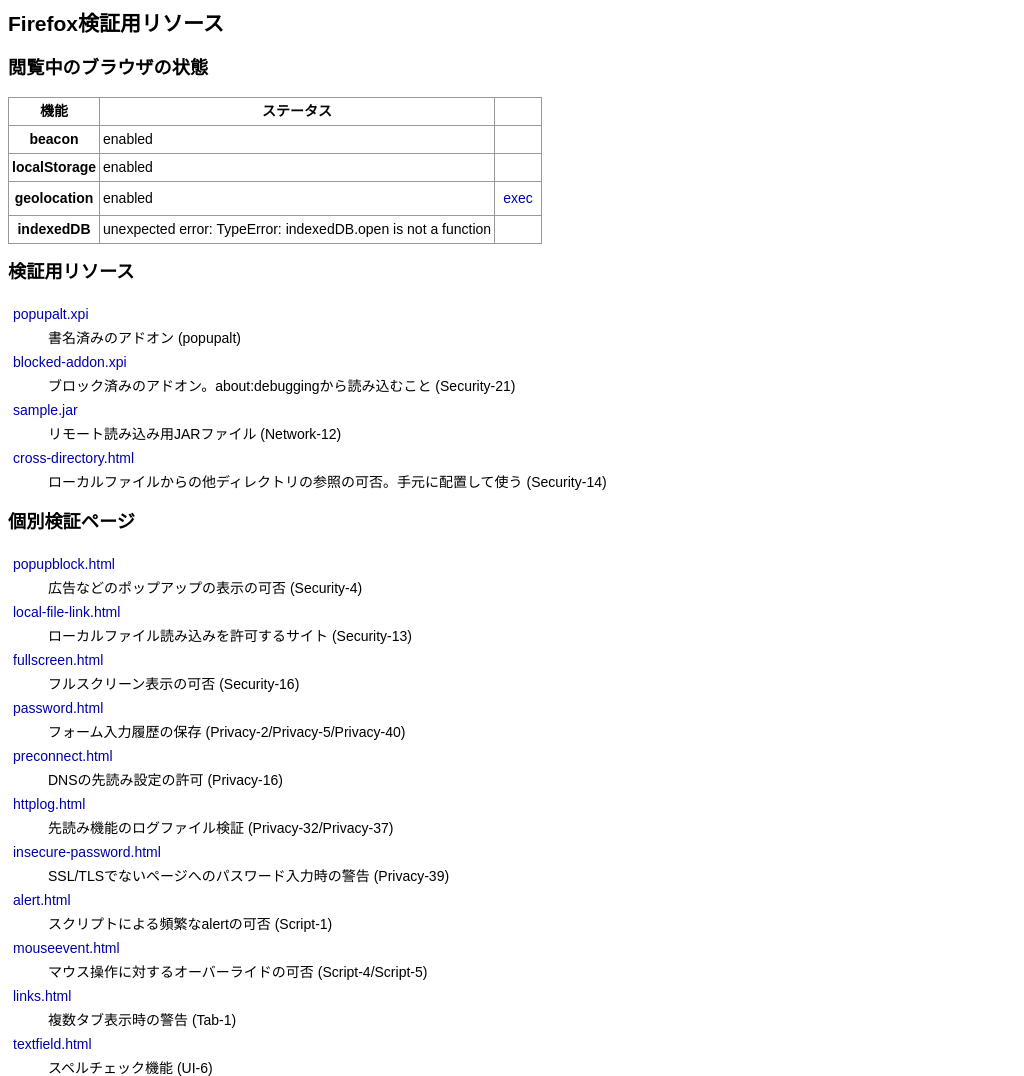
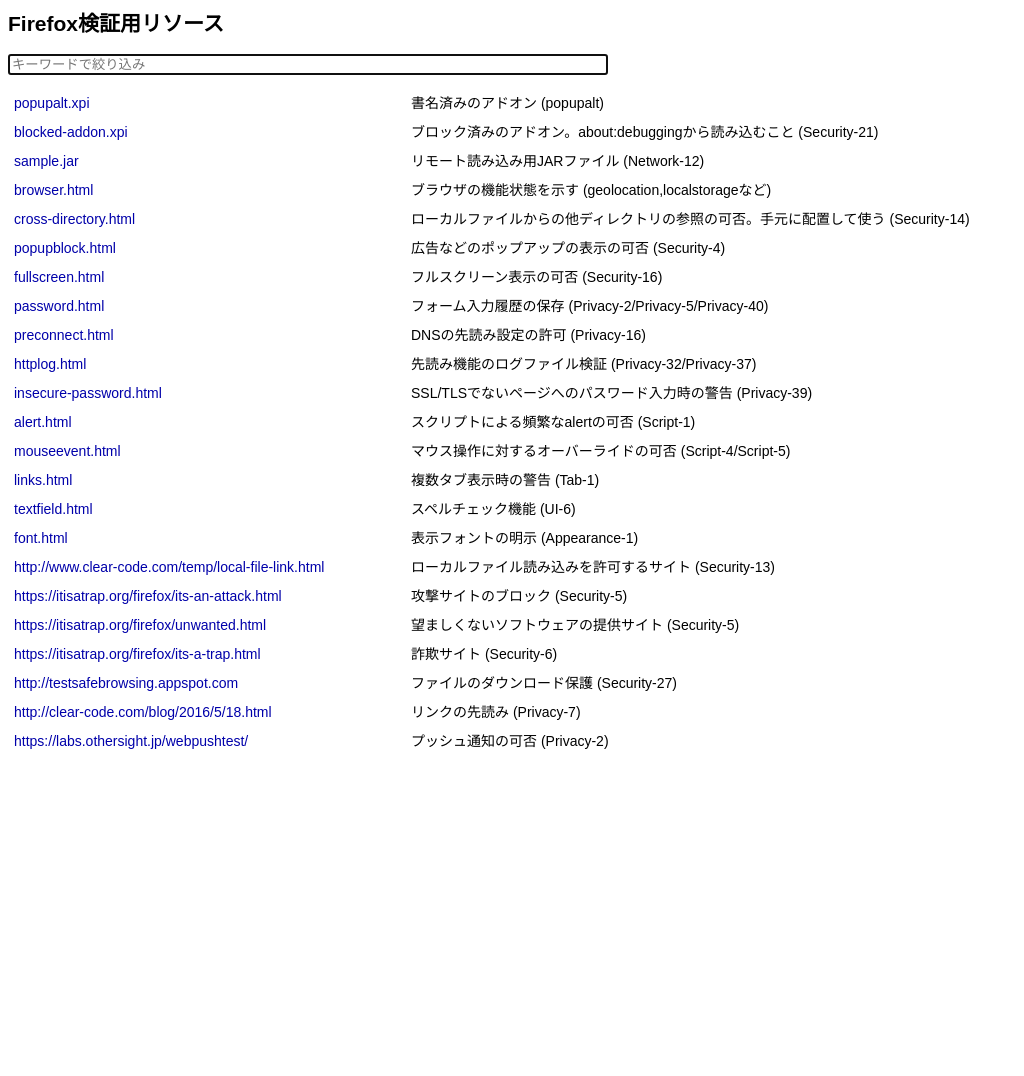
Before and after one commit to isabella232/firefox-support-common, a plain HTML site: page testcases/index.html in a window 1280 px wide. Shown: the top 1076 px of the page, without its empty margins (0-1024 px from the left). After the commit the page ends 800 px from the top, so only its background shows below. Drawn offline with Linux system fonts and the light colour scheme.

Commit message:
ESR60: Add search capability to index.html
This patch significantly improves the usability of this page (at
least for me).

```diff
--- a/testcases/index.html
+++ b/testcases/index.html
@@ -6,145 +6,127 @@
 h1 {font-size:1.5em}
 h2 {font-size:1.3em}
 table {font: inherit;border-collapse:collapse;}
-td,th{padding:3px;border: 1px solid #999;}
-a {text-decoration:none;color:#00a;display:inline-block;padding:3px 5px;}
+td,th{font-weight:normal;text-align:left;}
+th {width:400px;}
+a {text-decoration:none;color:#00a;display:block;padding:3px 5px;}
 a:visited {color:#00a;}
 </style>
 </head>
 <body>
 <h1>Firefox検証用リソース</h1>
-<h2>閲覧中のブラウザの状態</h2>
-<table>
-<tr><th>機能</th><th>ステータス</th><th></th></tr>
-<tr id='beacon'>
-  <th>beacon</th>
-  <td class='status'></td>
-  <td class='exec'><a href='javascript:;'></a></td>
+<p>
+<input style='width:600px;' placeholder='キーワードで絞り込み' autofocus type='text' id='q'>
+</p>
+
+<table id='links'>
+<tr>
+<th><a target='_blank' href='./{61FD08D8-A2CB-46c0-B36D-3F531AC53C12}.xpi'>popupalt.xpi</a></th>
+<td>書名済みのアドオン (popupalt)</td>
 </tr>
-<tr id='localStorage'>
-  <th>localStorage</th>
-  <td class='status'></td>
-  <td class='exec'><a href='javascript:;'></a></td>
+<tr>
+<th><a target='_blank' href='./blocked-addon.xpi'>blocked-addon.xpi</a></th>
+<td>ブロック済みのアドオン。about:debuggingから読み込むこと (Security-21)</td>
 </tr>
-<tr id='geolocation'>
-  <th>geolocation</th>
-  <td class='status'></td>
-  <td class='exec'><a href='javascript:;'>exec</a></td>
+<tr>
+<th><a target='_blank' href='./sample.jar'>sample.jar</a></th>
+<td>リモート読み込み用JARファイル (Network-12)</td>
 </tr>
-<tr id='indexedDB'>
-  <th>indexedDB</th>
-  <td class='status'></td>
-  <td class='exec'><a href='javascript:;'></a></td>
+<tr>
+<th><a target='_blank' href="./browser.html">browser.html</a></th>
+<td>ブラウザの機能状態を示す (geolocation,localstorageなど)</td>
+</tr>
+<tr>
+<th><a target='_blank' href="./cross-directory.html">cross-directory.html</a></th>
+<td>ローカルファイルからの他ディレクトリの参照の可否。手元に配置して使う (Security-14)</td>
+</tr>
+<tr>
+<th><a target='_blank' href="./popupblock.html">popupblock.html</a></th>
+<td>広告などのポップアップの表示の可否 (Security-4)</td>
+</tr>
+<tr>
+<th><a target='_blank' href="./fullscreen.html">fullscreen.html</a></th>
+<td>フルスクリーン表示の可否 (Security-16)</td>
+</tr>
+<tr>
+<th><a target='_blank' href="./password.html">password.html</a></th>
+<td>フォーム入力履歴の保存 (Privacy-2/Privacy-5/Privacy-40)</td>
+</tr>
+<tr>
+<th><a target='_blank' href="./preconnect.html">preconnect.html</a></th>
+<td>DNSの先読み設定の許可 (Privacy-16)</td>
+</tr>
+<tr>
+<th><a target='_blank' href="./httplog.html">httplog.html</a></th>
+<td>先読み機能のログファイル検証 (Privacy-32/Privacy-37)</td>
+</tr>
+<tr>
+<th><a target='_blank' href="./insecure-password.html">insecure-password.html</a></th>
+<td>SSL/TLSでないページへのパスワード入力時の警告 (Privacy-39)</td>
+</tr>
+<tr>
+<th><a target='_blank' href="./alert.html">alert.html</a></th>
+<td>スクリプトによる頻繁なalertの可否 (Script-1)</td>
+</tr>
+<tr>
+<th><a target='_blank' href="./mouseevent.html">mouseevent.html</a></th>
+<td>マウス操作に対するオーバーライドの可否 (Script-4/Script-5)</td>
+</tr>
+<tr>
+<th><a target='_blank' href="./links.html">links.html</a></th>
+<td>複数タブ表示時の警告 (Tab-1)</td>
+</tr>
+<tr>
+<th><a target='_blank' href="./textfield.html">textfield.html</a></th>
+<td>スペルチェック機能 (UI-6)</td>
+</tr>
+<tr>
+<th><a target='_blank' href="./font.html">font.html</a></th>
+<td>表示フォントの明示 (Appearance-1)</td>
+</tr>
+<tr>
+<th><a target='_blank' href="http://www.clear-code.com/temp/local-file-link.html">http://www.clear-code.com/temp/local-file-link.html</a></th>
+<td>ローカルファイル読み込みを許可するサイト (Security-13)</td>
+</tr>
+<tr>
+<th><a target='_blank' href="https://itisatrap.org/firefox/its-an-attack.html">https://itisatrap.org/firefox/its-an-attack.html</a></th>
+<td>攻撃サイトのブロック (Security-5)</td>
+</tr>
+<tr>
+<th><a target='_blank' href="https://itisatrap.org/firefox/unwanted.html">https://itisatrap.org/firefox/unwanted.html</a></th>
+<td>望ましくないソフトウェアの提供サイト (Security-5)</td>
+</tr>
+<tr>
+<th><a target='_blank' href="https://itisatrap.org/firefox/its-a-trap.html">https://itisatrap.org/firefox/its-a-trap.html</a></th>
+<td>詐欺サイト (Security-6)</td>
+</tr>
+<tr>
+<th><a target='_blank' href="http://testsafebrowsing.appspot.com/">http://testsafebrowsing.appspot.com</a></th>
+<td>ファイルのダウンロード保護 (Security-27)</td>
+</tr>
+<tr>
+<th><a target='_blank' href="http://clear-code.com/blog/2016/5/18.html">http://clear-code.com/blog/2016/5/18.html</a></th>
+<td>リンクの先読み (Privacy-7)</td>
+</tr>
+<tr>
+<th><a target='_blank' href="https://labs.othersight.jp/webpushtest/">https://labs.othersight.jp/webpushtest/</a></th>
+<td>プッシュ通知の可否 (Privacy-2)</td>
 </tr>
 </table>
-
-<h2>検証用リソース</h2>
-<dl>
-<dt><a target='_blank' href='./{61FD08D8-A2CB-46c0-B36D-3F531AC53C12}.xpi'>popupalt.xpi</a></dt>
-<dd>書名済みのアドオン (popupalt)</dd>
-<dt><a target='_blank' href='./blocked-addon.xpi'>blocked-addon.xpi</a></dt>
-<dd>ブロック済みのアドオン。about:debuggingから読み込むこと (Security-21)</dd>
-<dt><a target='_blank' href='./sample.jar'>sample.jar</a></dt>
-<dd>リモート読み込み用JARファイル (Network-12)</dd>
-<dt><a target='_blank' href="./cross-directory.html">cross-directory.html</a></dt>
-<dd>ローカルファイルからの他ディレクトリの参照の可否。手元に配置して使う (Security-14)</dd>
-</dl>
-
-<h2>個別検証ページ</h2>
-<dl>
-<dt><a target='_blank' href="./popupblock.html">popupblock.html</a></dt>
-<dd>広告などのポップアップの表示の可否 (Security-4)</dd>
-<dt><a target='_blank' href="http://www.clear-code.com/temp/local-file-link.html">local-file-link.html</a></dt>
-<dd>ローカルファイル読み込みを許可するサイト (Security-13)</dd>
-<dt><a target='_blank' href="./fullscreen.html">fullscreen.html</a></dt>
-<dd>フルスクリーン表示の可否 (Security-16)</dd>
-<dt><a target='_blank' href="./password.html">password.html</a></dt>
-<dd>フォーム入力履歴の保存 (Privacy-2/Privacy-5/Privacy-40)</dd>
-<dt><a target='_blank' href="./preconnect.html">preconnect.html</a></dt>
-<dd>DNSの先読み設定の許可 (Privacy-16)</dd>
-<dt><a target='_blank' href="./httplog.html">httplog.html</a></dt>
-<dd>先読み機能のログファイル検証 (Privacy-32/Privacy-37)</dd>
-<dt><a target='_blank' href="./insecure-password.html">insecure-password.html</a></dt>
-<dd>SSL/TLSでないページへのパスワード入力時の警告 (Privacy-39)</dd>
-<dt><a target='_blank' href="./alert.html">alert.html</a></dt>
-<dd>スクリプトによる頻繁なalertの可否 (Script-1)</dd>
-<dt><a target='_blank' href="./mouseevent.html">mouseevent.html</a></dt>
-<dd>マウス操作に対するオーバーライドの可否 (Script-4/Script-5)</dd>
-<dt><a target='_blank' href="./links.html">links.html</a></dt>
-<dd>複数タブ表示時の警告 (Tab-1)</dd>
-<dt><a target='_blank' href="./textfield.html">textfield.html</a></dt>
-<dd>スペルチェック機能 (UI-6)</dd>
-<dt><a target='_blank' href="./font.html">font.html</a></dt>
-<dd>表示フォントの明示 (Appearance-1)</dd>
-</dl>
-<h2>外部リンク</h2>
-<dl>
-<dt><a target='_blank' href="https://itisatrap.org/firefox/its-an-attack.html">https://itisatrap.org/firefox/its-an-attack.html</a></dt>
-<dd>攻撃サイトのブロック (Security-5)</dd>
-<dt><a target='_blank' href="https://itisatrap.org/firefox/unwanted.html">https://itisatrap.org/firefox/unwanted.html</a></dt>
-<dd>望ましくないソフトウェアの提供サイト (Security-5)</dd>
-<dt><a target='_blank' href="https://itisatrap.org/firefox/its-a-trap.html">https://itisatrap.org/firefox/its-a-trap.html</a></dt>
-<dd>詐欺サイト (Security-6)</dd>
-<dt><a target='_blank' href="http://testsafebrowsing.appspot.com/">http://testsafebrowsing.appspot.com</a></dt>
-<dd>ファイルのダウンロード保護 (Security-27)</dd>
-<dt><a target='_blank' href="http://clear-code.com/blog/2016/5/18.html">http://clear-code.com/blog/2016/5/18.html</a></dt>
-<dd>リンクの先読み (Privacy-7)</dd>
-<dt><a target='_blank' href="https://labs.othersight.jp/webpushtest/">https://labs.othersight.jp/webpushtest/</a></dt>
-<dd>プッシュ通知の可否 (Privacy-2)</dd>
-</dl>
-`
 </body>
 <script>
-function beacon() {
-  try {
-    navigator.sendBeacon('http://www.clear-code.com/beacon', '');
-    return 'enabled';
-  }
-  catch(e) {
-    return 'disabled';
-  }
+function doSearch() {
+    var q = document.querySelector('#q').value;
+    var rows = document.querySelectorAll('#links tr');
+    for (var i=0; i<rows.length; i++) {
+        var $tr = rows[i];
+        var $a = $tr.querySelector('a');
+        if ($a.textContent.indexOf(q) > -1) {
+            $tr.removeAttribute('hidden');
+        } else {
+            $tr.setAttribute('hidden', 1);
+        }
+    };
 }
-
-function localStorage() {
-  return window.localStorage ? 'enabled' : 'disabled';
-}
-
-function geolocation() {
-  return navigator.geolocation ? 'enabled' : 'disabled';
-}
-
-function doGeolocation($btn) {
-  if (!navigator.geolocation) {
-    alert('not supported');
-  } else {
-    navigator.geolocation.getCurrentPosition((p) => {
-      alert(`success: your location is (${p.coords.latitude}, ${p.coords.longitude})`);
-    }, () => {
-      alert('fail: cannot fetch your location')
-    });
-  }
-}
-
-function indexedDB() {
-  try {
-    var request = indexedDB.open("testFiles", 1);
-    return "enabled";
-  } catch(e) {
-    if (e.name === "InvalidStateError") {
-      return "disabled";
-    } else {
-      return "unexpected error: " + e;
-    }
-  }
-}
-
-var _query = (q) => document.querySelector(q);
-
-_query('#beacon .status').textContent = beacon();
-_query('#localStorage .status').textContent = localStorage();
-_query('#geolocation .status').textContent = geolocation();
-_query('#indexedDB .status').textContent = indexedDB();
-
-_query('#geolocation .exec a').onclick = doGeolocation;
+document.querySelector('#q').oninput = doSearch
 </script>
 </html>
```
Also changed, not shown: testcases/browser.html (added, +92 -0 lines).
